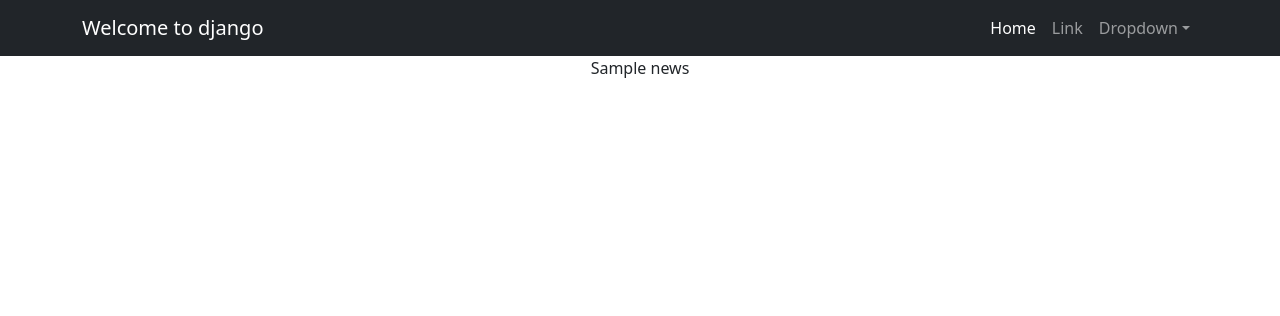
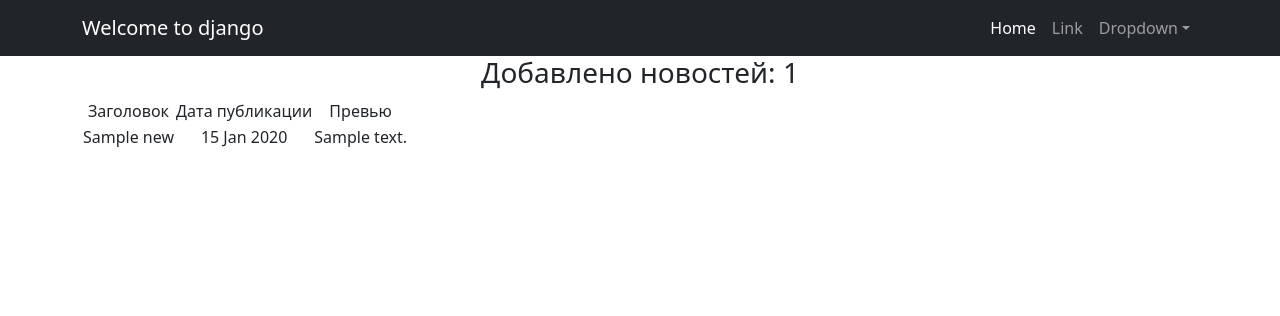
Before and after one commit to Anton-otom/Projects, a Django app: template NewsPortal/news_portal/templates/flatpages/news.html in a window 1280 px wide. Shown: the top 316 px of the page. Run offline with Django 4.2, Linux system fonts and the light colour scheme; the template is opened without the code that fills it: most values are stand-ins (such as "Sample title", 1, 10 or a date in 2020); some libraries are stand-ins or nearby versions.

Commit message:
Реализовать вывод списка новостей в виде таблицы и подробной информации о каждой новости
Файл views.py - в класс 'NewList' добавлен метод 'get_context_data'.
Он добавляет в 'context' текущую дату и время, доступные по ключу 'time_now'.
Файл news.py - список новостей реализован в виде таблицы со столбцами: 'Заголовок', 'Дата публикации', 'Превью'.
Над таблицей выводится общее количество новостей.
Файл new.py - отдельная новость содержит заголовок, дату добавления и полный текст новости.
Добавлен README файл.

```diff
--- a/NewsPortal/news_portal/templates/flatpages/new.html
+++ b/NewsPortal/news_portal/templates/flatpages/new.html
@@ -5,5 +5,7 @@ New
 {% endblock title %}
 
 {% block content %}
-{{ new }}
+    <h2>{{ new.title }}</h2>
+    <h3>{{ new.date_time_in|date:'d M Y' }}</h3>
+    {{ new.text }}
 {% endblock content %}
--- a/NewsPortal/news_portal/templates/flatpages/news.html
+++ b/NewsPortal/news_portal/templates/flatpages/news.html
@@ -1,9 +1,27 @@
 {% extends 'flatpages/default.html' %}
 
 {% block title %}
-News List
+    News List
 {% endblock title %}
 
 {% block content %}
-{{ news }}
+    <h3>Добавлено новостей: {{ news|length }}</h3>
+    {% if news %}
+        <table>
+            <tr>
+                <td>Заголовок</td>
+                <td>Дата публикации</td>
+                <td>Превью</td>
+            </tr>
+            {% for new in news %}
+                <tr>
+                    <td align="left">{{ new.title }}</td>
+                    <td>{{ new.date_time_in|date:'d M Y' }}</td>
+                    <td>{{ new.text|truncatechars:20 }}</td>
+                </tr>
+            {% endfor %}
+        </table>
+    {% else %}
+        <h2>Новости скоро появятся!</h2>
+    {% endif %}
 {% endblock content %}
```
Also changed, not shown: NewsPortal/README.md.txt (added, +11 -0 lines), NewsPortal/news_portal/board_news/views.py (+7 -0 lines), NewsPortal/news_portal/db.sqlite3.
